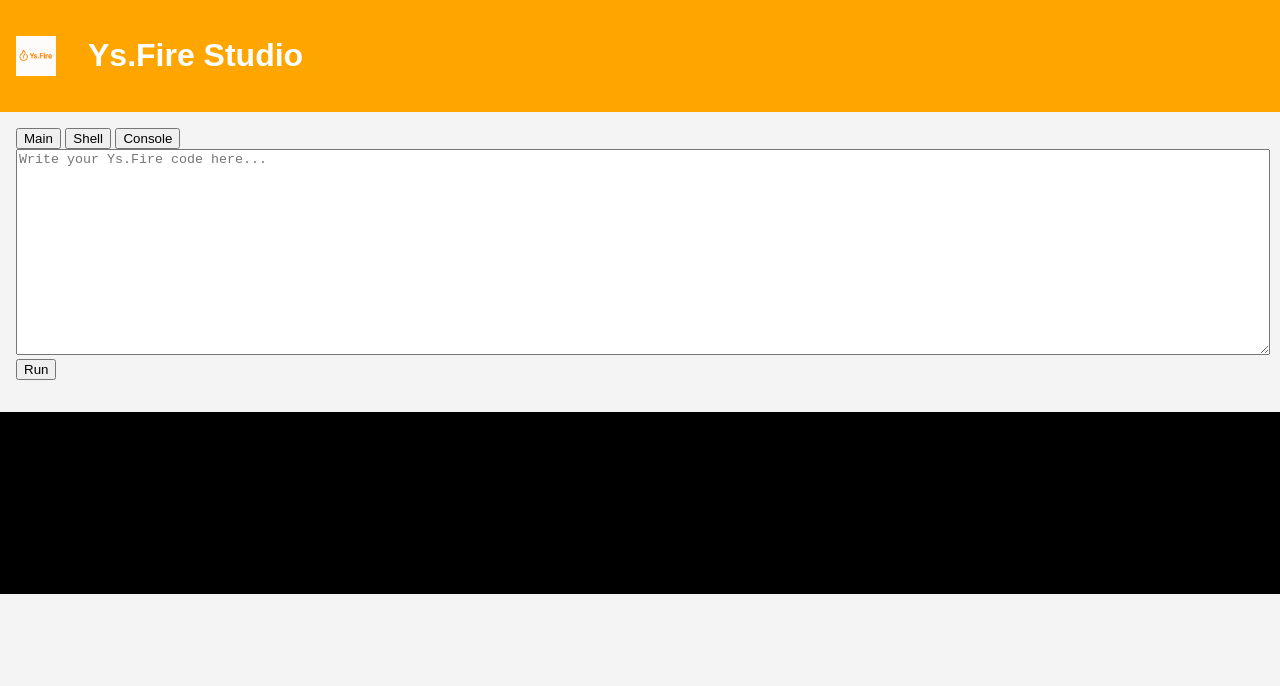
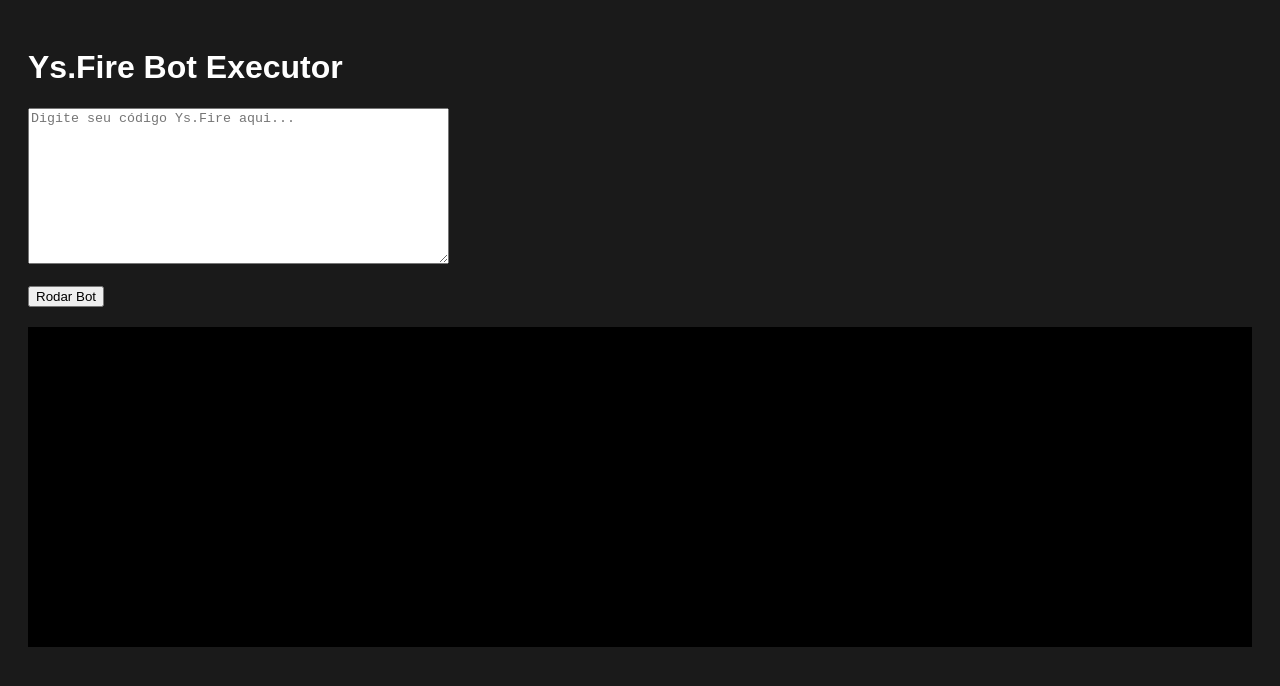
Before and after one commit to Sagazari/Ys.Fire, a plain HTML site: page index.html in a window 1280 px wide. Drawn offline with Linux system fonts and the light colour scheme.

Commit message:
Update index.html

```diff
--- a/index.html
+++ b/index.html
@@ -1,30 +1,54 @@
-
 <!DOCTYPE html>
-<html lang="en">
+<html lang="pt-br">
 <head>
-    <meta charset="UTF-8">
-    <title>Ys.Fire</title>
-    <link rel="stylesheet" href="style.css">
+  <meta charset="UTF-8">
+  <meta name="viewport" content="width=device-width, initial-scale=1.0">
+  <title>Ys.Fire Bot Executor</title>
+  <style>
+    body {
+      font-family: Arial, sans-serif;
+      background-color: #1a1a1a;
+      color: white;
+      padding: 20px;
+    }
+    #console {
+      background-color: black;
+      color: lime;
+      padding: 10px;
+      height: 300px;
+      overflow-y: auto;
+      margin-top: 20px;
+    }
+  </style>
 </head>
 <body>
-    <div id="app">
-        <header>
-            <img src="ysfire_logo.png" alt="Ys.Fire Logo" height="40">
-            <h1>Ys.Fire Studio</h1>
-        </header>
-        <main>
-            <div class="editor">
-                <div class="tabs">
-                    <button class="tab active">Main</button>
-                    <button class="tab">Shell</button>
-                    <button class="tab">Console</button>
-                </div>
-                <textarea id="code" placeholder="Write your Ys.Fire code here..."></textarea>
-                <button id="run">Run</button>
-            </div>
-            <div id="output"></div>
-        </main>
-    </div>
-    <script src="script.js"></script>
+  <h1>Ys.Fire Bot Executor</h1>
+  <textarea id="code" rows="10" cols="50" placeholder="Digite seu código Ys.Fire aqui..."></textarea><br><br>
+  <button onclick="runBot()">Rodar Bot</button>
+
+  <div id="console"></div>
+
+  <script>
+    function runBot() {
+      const code = document.getElementById("code").value;
+
+      // Criar um arquivo temporário para enviar ao servidor
+      const formData = new FormData();
+      formData.append("script", new Blob([code], { type: "text/plain" }));
+
+      // Enviar o código para o servidor via POST
+      fetch('http://localhost:3000/upload-script', {
+        method: 'POST',
+        body: formData
+      })
+      .then(response => response.text())
+      .then(data => {
+        document.getElementById("console").textContent = data;  // Exibir saída do bot
+      })
+      .catch(error => {
+        document.getElementById("console").textContent = `Erro: ${error.message}`;
+      });
+    }
+  </script>
 </body>
 </html>
```
